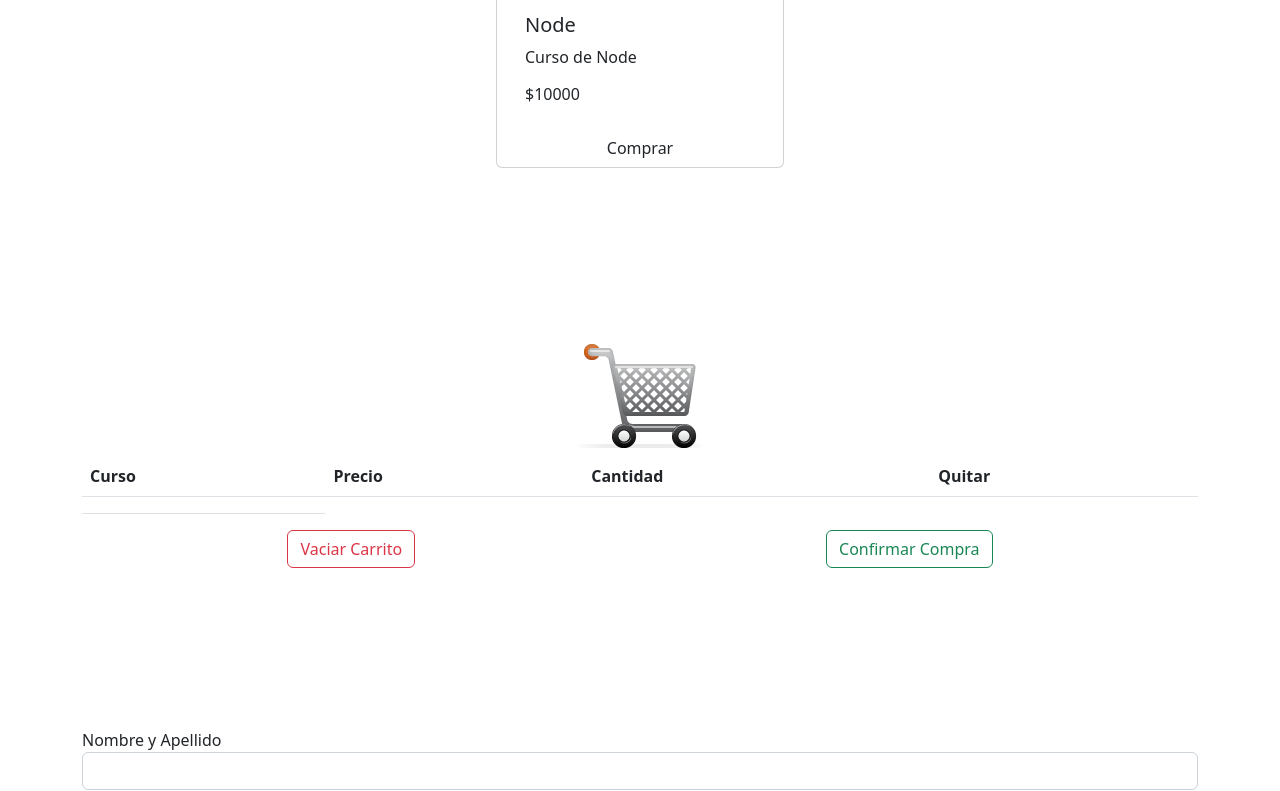
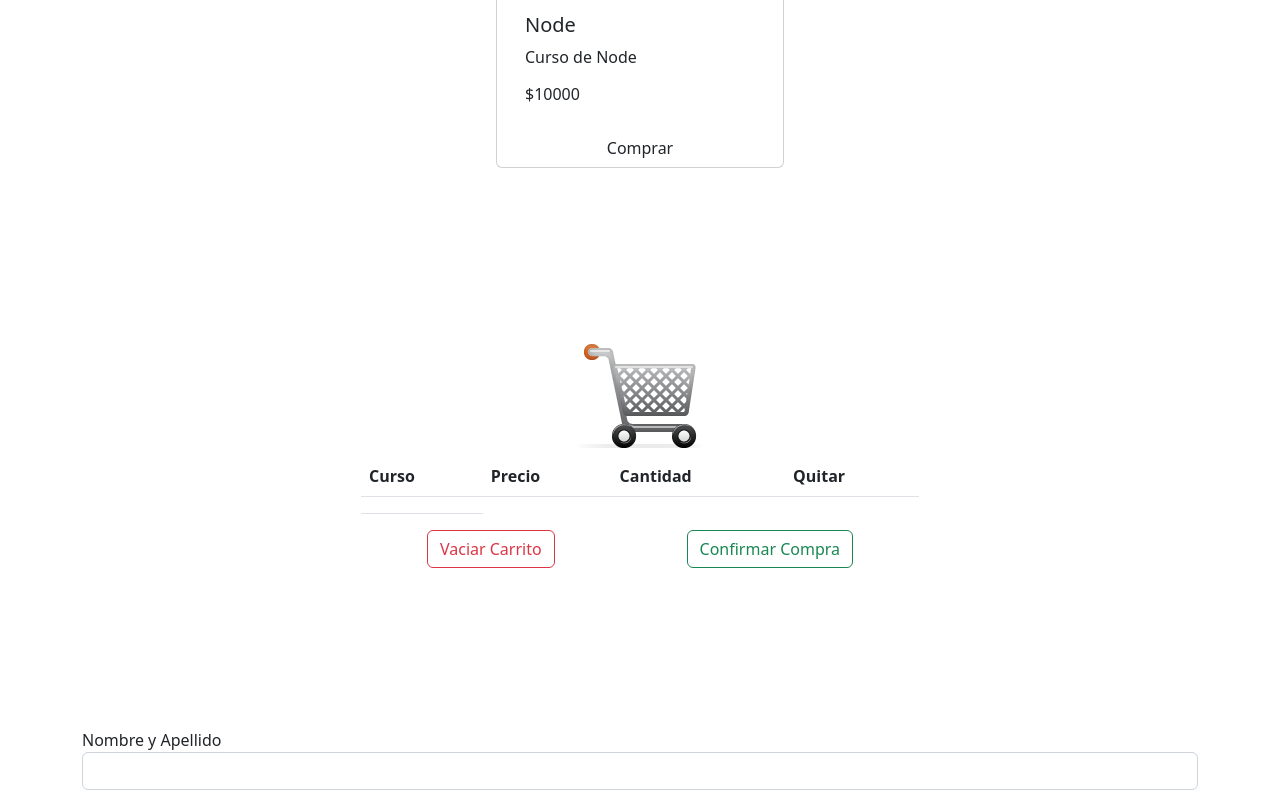
Before and after one commit to MartinZava/JS-app, a plain HTML site: page index.html in a window 1280 px wide. Both pictures are taken after a click on the button 640 px from the left and 1103 px from the top of the page. Shown: the part 712-1503 px from the top of the page. Drawn offline with nearby package versions, Linux system fonts and the light colour scheme.

Commit message:
Agrego orden de funciones

```diff
--- a/app.js
+++ b/app.js
@@ -34,7 +34,7 @@ function cargarEventListeners() {
 }
 //FUNCIONES
 
-//A través del boton podemos acceder al curso seleccionado
+// (1) A través del boton podemos acceder al curso seleccionado
 function agregarCurso(e) {
   e.preventDefault();
 
@@ -44,9 +44,10 @@ function agregarCurso(e) {
   }
 }
 
-//Eliminar curso del carrito
+// (4) Eliminar curso del carrito
 
 function eliminarCurso(e) {
+  e.preventDefault();
   // console.log(e.target.classList);
   if (e.target.classList.contains("borrar-curso")) {
     const cursoID = e.target.getAttribute("id");
@@ -58,7 +59,7 @@ function eliminarCurso(e) {
   }
 }
 
-//Leer los datos del curso seleccionado y lo extrae
+// (2) Leer los datos del curso seleccionado y lo extrae
 function leerDatosCurso(curso) {
   const infoCurso = {
     imagen: curso.querySelector("img").src,
@@ -89,7 +90,7 @@ function leerDatosCurso(curso) {
   carritoHTML();
 }
 
-//Muestra el Carrito en el HTML
+// (3) Muestra el Carrito en el HTML
 
 function carritoHTML() {
   //Limpiar el HTML
@@ -102,14 +103,14 @@ function carritoHTML() {
     <td>${curso.precio}</td>
     <td>${curso.cantidad}</td>
     <td>
-    <a class="borrar-curso" id="${curso.id}">x</a>
+    <a href="" class="borrar-curso" id="${curso.id}">x</a>
     </td>`;
     //Agrega el HTML del carrito en el tbody
     contenedorCarrito.appendChild(row);
   });
 }
 
-//Elimina los cursos del HTML
+// (5) Elimina los cursos del HTML
 
 function limpiarHTML() {
   contenedorCarrito.innerHTML = "";
--- a/style.css
+++ b/style.css
@@ -62,3 +62,13 @@ a{
     text-decoration: none;
     color: red;
 }
+
+
+.show{
+    display: flex;
+    justify-content: center;
+}
+
+#carrito{
+    width: 50%;
+}
```
